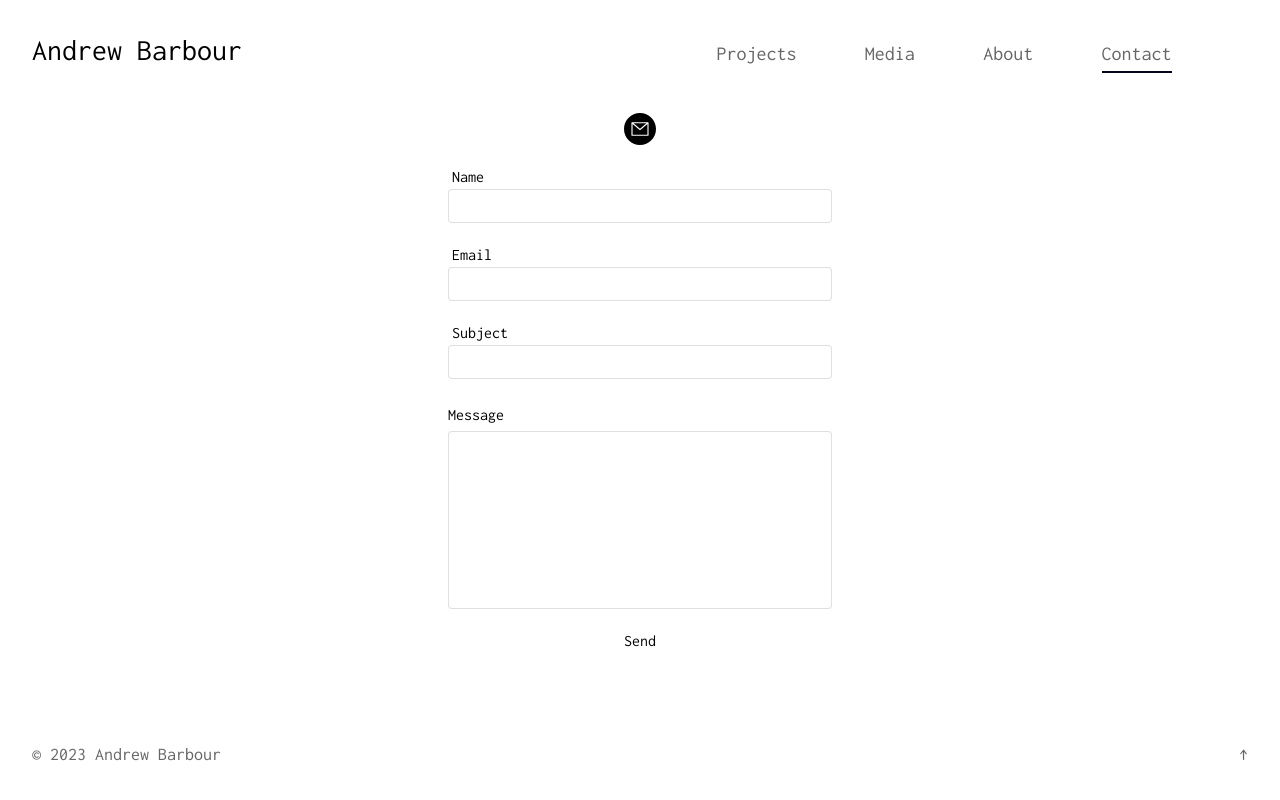
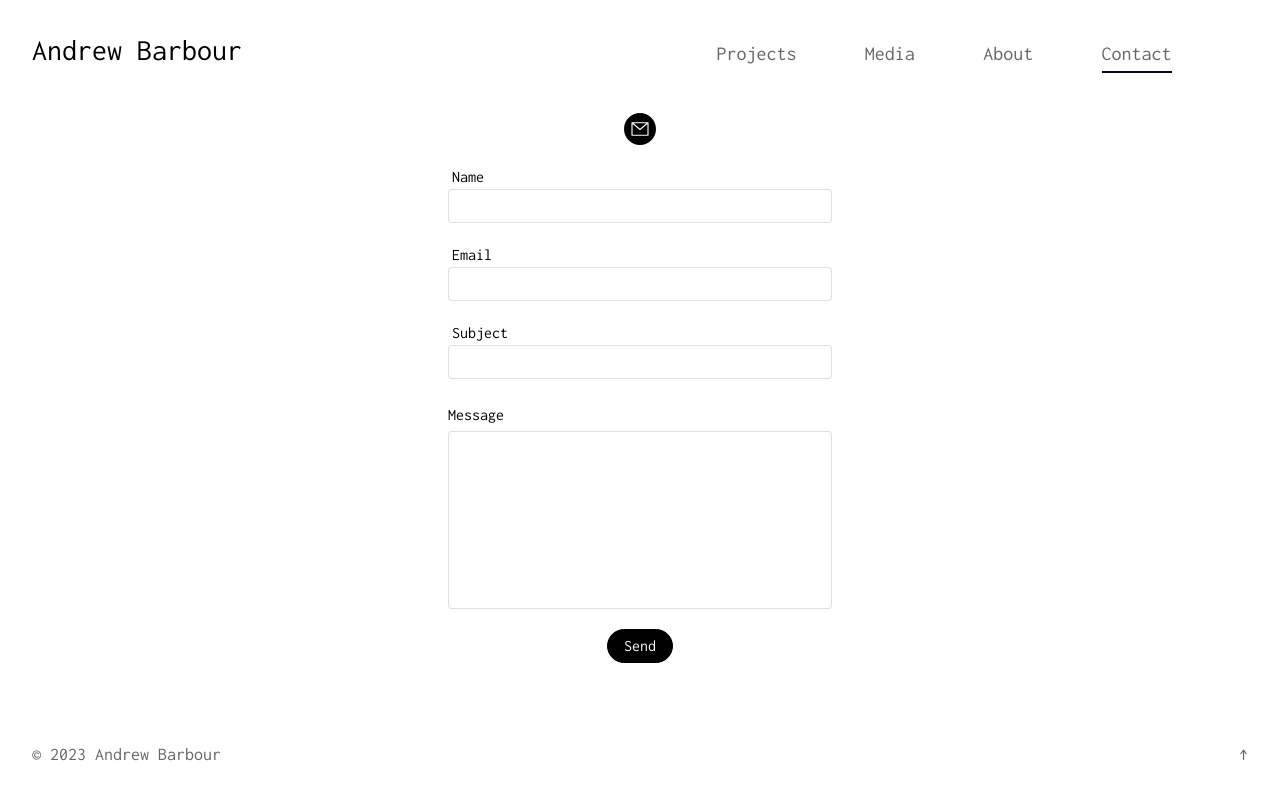
Before and after one commit to andrewjbarbour/missoncontrol, a Next.js app: page /contact in a window 1280 px wide. Built offline with nearby package versions, Linux system fonts and the light colour scheme.

Commit message:
add contact button styling

```diff
--- a/app/contact/page.tsx
+++ b/app/contact/page.tsx
@@ -27,7 +27,11 @@ export default function Contact() {
           );
         })}
       </form>
-      <button name="send-msg" type="submit">
+      <button
+        className="border-black border bg-black rounded-full py-1 px-4 text-white"
+        name="send-msg"
+        type="submit"
+      >
         Send
       </button>
     </div>
```
